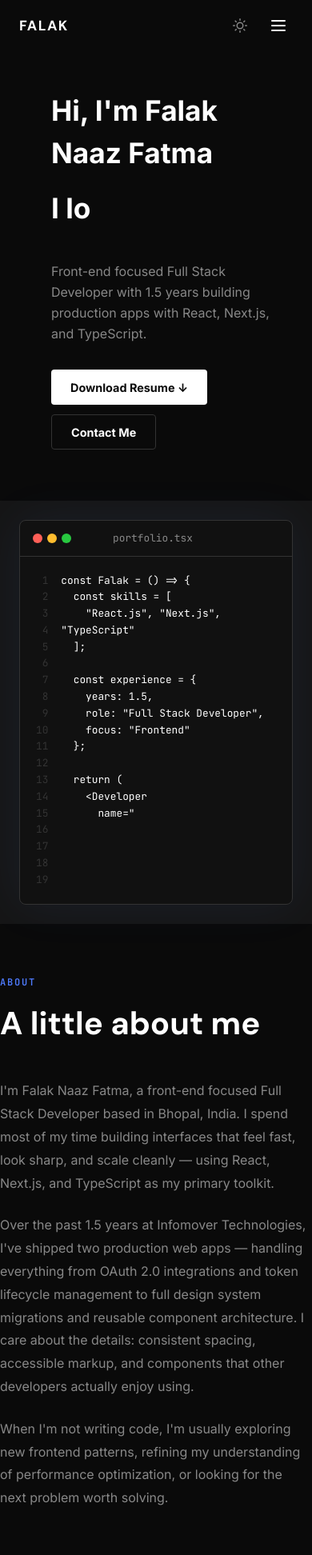
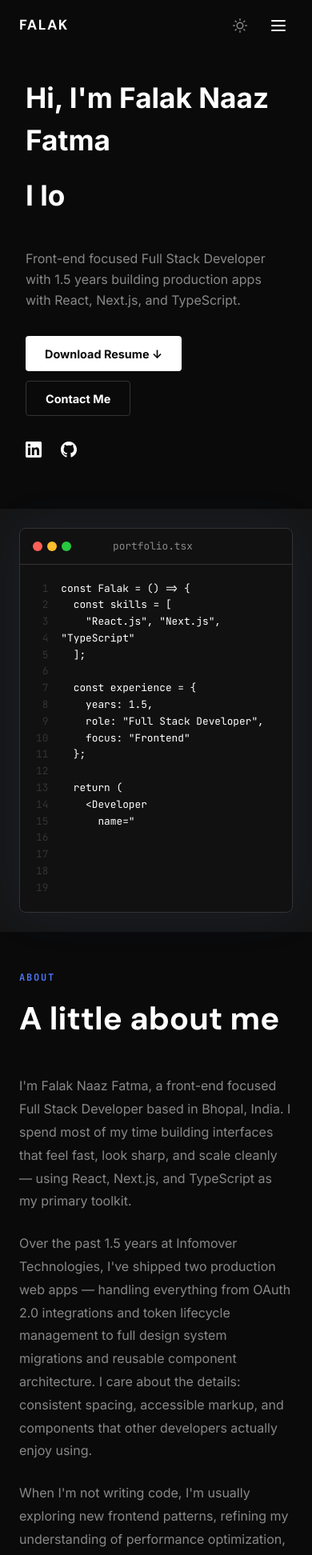
Before and after one commit to falak-naaz-fatma/portfolio, a Next.js app: page / in a window 390 px wide. Shown: the top 1944 px of the page at 80% size. Built offline with nearby package versions, Linux system fonts and the light colour scheme.

Commit message:
padding fixed and resume added

```diff
--- a/src/app/globals.css
+++ b/src/app/globals.css
@@ -116,11 +116,13 @@
 
 /* Scroll reveal stagger */
 .section-padding {
-  padding: 96px 0;
+  padding-top: 64px;
+  padding-bottom: 64px;
 }
 
 @media (max-width: 768px) {
   .section-padding {
-    padding: 64px 0;
+    padding-top: 48px;
+    padding-bottom: 48px;
   }
 }
--- a/src/components/AnimatedSection.tsx
+++ b/src/components/AnimatedSection.tsx
@@ -24,7 +24,7 @@
       ref={ref}
       id={id}
       aria-labelledby={labelledBy}
-      className={cx("mx-auto max-w-[1100px] px-6", className)}
+      className={cx("w-full mx-auto max-w-[1100px]", className)}
       initial={prefersReducedMotion ? false : "hidden"}
       animate={isInView ? "visible" : "hidden"}
       variants={revealContainer}
--- a/src/components/Nav.tsx
+++ b/src/components/Nav.tsx
@@ -19,16 +19,16 @@
   return (
     <header
       className={cx(
-        "fixed left-0 top-0 z-50 w-full h-16 transition-all duration-300",
+        "fixed left-0 top-0 z-50 w-full h-16 border-b transition-all duration-300",
         isScrolled
-          ? "border-b border-border bg-bg/80 backdrop-blur-xl"
-          : "bg-transparent",
+          ? "border-border bg-bg/80 backdrop-blur-md"
+          : "border-transparent bg-transparent",
       )}
     >
-      <nav className="mx-auto flex h-full max-w-[1100px] items-center justify-between px-6" aria-label="Primary navigation">
+      <nav className="flex h-full w-full items-center justify-between px-6 md:px-12 lg:px-20" aria-label="Primary navigation">
         <a
           href="#main"
-          className="font-heading text-[1.1rem] font-bold tracking-[0.08em] text-text"
+          className="font-heading text-[1.1rem] font-bold tracking-[0.08em] text-text no-underline outline-none"
           aria-label="Falak Naaz Fatma home"
         >
           FALAK
--- a/src/hooks/useScrollSpy.ts
+++ b/src/hooks/useScrollSpy.ts
@@ -12,8 +12,16 @@
   const [isScrolled, setIsScrolled] = useState(false);
 
   useEffect(() => {
+    let ticking = false;
+
     const updateState = () => {
-      setIsScrolled(window.scrollY > 80);
+      if (!ticking) {
+        window.requestAnimationFrame(() => {
+          setIsScrolled((prev) => {
+            const y = window.scrollY;
+            if (prev) return y > 40;
+            return y > 80;
+          });
 
           const activeSection = sectionIds
             .map((id) => document.getElementById(id))
@@ -23,6 +31,11 @@
 
           if (activeSection) {
             setActiveId(activeSection.id);
+          }
+
+          ticking = false;
+        });
+        ticking = true;
       }
     };
 
--- a/src/lib/data.ts
+++ b/src/lib/data.ts
@@ -1,7 +1,9 @@
 import type { ContactLink, Experience, NavItem, Project, SkillGroup } from "@/types/portfolio";
 
 export const navItems: NavItem[] = [
-  { label: "Work", href: "#experience", id: "experience" },
+  { label: "About", href: "#about", id: "about" },
+  { label: "Experience", href: "#experience", id: "experience" },
+  { label: "Work", href: "#projects", id: "projects" },
   { label: "Skills", href: "#skills", id: "skills" },
   { label: "Contact", href: "#contact", id: "contact" },
 ];
--- a/src/sections/About.tsx
+++ b/src/sections/About.tsx
@@ -15,14 +15,14 @@
 export function About() {
   return (
     <AnimatedSection id="about" labelledBy="about-title" className="section-padding !pb-0">
-      <motion.div variants={revealItem} className="mb-10">
+      <motion.div variants={revealItem} className="mb-10 px-6 sm:px-10 md:px-16 lg:px-20">
         <SectionLabel>ABOUT</SectionLabel>
         <h2 id="about-title" className="mt-3 font-heading text-[2.5rem] font-bold text-text">
           A little about me
         </h2>
       </motion.div>
 
-      <motion.div variants={revealItem}>
+      <motion.div variants={revealItem} className="px-6 sm:px-10 md:px-16 lg:px-20">
         {paragraphs.map((paragraph) => (
           <p key={paragraph} className="mb-6 text-[1rem] leading-[1.8] text-text-muted last:mb-0">
             {paragraph}
--- a/src/sections/Contact.tsx
+++ b/src/sections/Contact.tsx
@@ -109,7 +109,8 @@
     const { isInView, prefersReducedMotion } = useInView(ref);
 
     return (
-        <section ref={ref} id="contact" className="mx-auto max-w-[1100px] px-6" style={{ paddingTop: "96px", paddingBottom: "96px" }}>
+        <section ref={ref} id="contact" className="w-full mx-auto max-w-[1100px]" style={{ paddingTop: "64px", paddingBottom: "64px" }}>
+            <div className="px-6 sm:px-10 md:px-16 lg:px-20">
                 <motion.h2
                     initial={prefersReducedMotion ? false : { opacity: 0, y: 28 }}
                     animate={isInView ? { opacity: 1, y: 0 } : { opacity: 0, y: 28 }}
@@ -126,6 +127,7 @@
                     <ContactInfoColumn />
                     <ContactForm />
                 </div>
+            </div>
         </section>
     );
 }
--- a/src/sections/ExperienceSection.tsx
+++ b/src/sections/ExperienceSection.tsx
@@ -12,13 +12,14 @@
 
   return (
     <AnimatedSection id="experience" labelledBy="experience-title" className="section-padding !pb-0">
-      <motion.div variants={revealItem} className="mb-10">
+      <motion.div variants={revealItem} className="mb-10 px-6 sm:px-10 md:px-16 lg:px-20">
         <SectionLabel>Experience</SectionLabel>
         <h2 id="experience-title" className="mt-3 font-heading text-[2.5rem] font-bold text-text">
           Where I've worked
         </h2>
       </motion.div>
 
+      <motion.div variants={revealItem} className="px-6 sm:px-10 md:px-16 lg:px-20">
         <motion.article
           variants={revealItem}
           whileHover={prefersReducedMotion ? undefined : { y: -2 }}
@@ -47,6 +48,7 @@
             </div>
           </div>
         </motion.article>
+      </motion.div>
     </AnimatedSection>
   );
 }
--- a/src/sections/Footer.tsx
+++ b/src/sections/Footer.tsx
@@ -11,7 +11,7 @@
             whileInView={prefersReducedMotion ? { opacity: 1, y: 0 } : { opacity: 1, y: 0 }}
             viewport={{ once: true }}
             transition={{ duration: 0.6, ease: [0.16, 1, 0.3, 1] }}
-            className="mx-auto mt-24 max-w-[1100px] border-t border-border px-6 pb-6 pt-6"
+            className="mx-auto mt-16 max-w-[1100px] border-t border-border px-6 pb-6 pt-6"
         >
             <div className="flex flex-col items-center justify-between gap-2 md:flex-row">
                 <p className="font-mono text-[0.78rem] text-text-muted">
--- a/src/sections/HeroSection.tsx
+++ b/src/sections/HeroSection.tsx
@@ -245,14 +245,14 @@
 export function HeroSection() {
   return (
     <section id="hero" className="flex min-h-screen w-full flex-col md:flex-row" aria-labelledby="hero-title">
-      <div className="flex w-full flex-col justify-center bg-[var(--bg)] pl-16 pr-8 pb-16 pt-28 md:w-1/2 md:pl-32 md:pr-12 md:pb-0 md:pt-0">
+      <div className="flex w-full flex-col justify-center bg-[var(--bg)] px-8 pb-16 pt-24 md:w-1/2 md:pl-20 md:pr-12 md:pb-0 md:pt-24 lg:pt-0">
         <p
           id="hero-title"
-          className="mb-4 font-[var(--font-dm-sans)] text-[2.2rem] font-bold text-[var(--text)] md:text-[2.8rem]"
+          className="mb-4 font-[var(--font-dm-sans)] text-[2.2rem] font-bold text-[var(--text)] md:text-[2.4rem] lg:text-[2.8rem]"
         >
           Hi, I'm Falak Naaz Fatma
         </p>
-        <p className="mb-4 font-[var(--font-dm-sans)] text-[2.2rem] font-bold text-[var(--text)] md:text-[2.8rem]">
+        <p className="mb-4 font-[var(--font-dm-sans)] text-[2.2rem] font-bold text-[var(--text)] md:text-[2.4rem] lg:text-[2.8rem]">
           I <TypewriterText />
         </p>
         <p className="mt-6 max-w-[420px] text-[1rem] leading-relaxed text-[var(--text-muted)]">
@@ -274,6 +274,30 @@
             Contact Me
           </a>
         </div>
+        <div className="flex lg:hidden items-center gap-6 mt-8">
+          <a
+            href="https://linkedin.com/in/falak-naaz-fatma"
+            target="_blank"
+            rel="noopener noreferrer"
+            aria-label="LinkedIn"
+            className="text-text transition-opacity duration-200 hover:opacity-80"
+          >
+            <svg width="20" height="20" viewBox="0 0 24 24" fill="currentColor">
+              <path d="M20.447 20.452h-3.554v-5.569c0-1.328-.027-3.037-1.852-3.037-1.853 0-2.136 1.445-2.136 2.939v5.667H9.351V9h3.414v1.561h.046c.477-.9 1.637-1.85 3.37-1.85 3.601 0 4.267 2.37 4.267 5.455v6.286zM5.337 7.433a2.062 2.062 0 01-2.063-2.065 2.064 2.064 0 112.063 2.065zm1.782 13.019H3.555V9h3.564v11.452zM22.225 0H1.771C.792 0 0 .774 0 1.729v20.542C0 23.227.792 24 1.771 24h20.451C23.2 24 24 23.227 24 22.271V1.729C24 .774 23.2 0 22.222 0h.003z" />
+            </svg>
+          </a>
+          <a
+            href="https://github.com/falak-naaz-fatma"
+            target="_blank"
+            rel="noopener noreferrer"
+            aria-label="GitHub"
+            className="text-text transition-opacity duration-200 hover:opacity-80"
+          >
+            <svg width="20" height="20" viewBox="0 0 24 24" fill="currentColor">
+              <path d="M12 0C5.374 0 0 5.373 0 12c0 5.302 3.438 9.8 8.207 11.387.599.111.793-.261.793-.577v-2.234c-3.338.726-4.033-1.416-4.033-1.416-.546-1.387-1.333-1.756-1.333-1.756-1.089-.745.083-.729.083-.729 1.205.084 1.839 1.237 1.839 1.237 1.07 1.834 2.807 1.304 3.492.997.107-.775.418-1.305.762-1.604-2.665-.305-5.467-1.334-5.467-5.931 0-1.311.469-2.381 1.236-3.221-.124-.303-.535-1.524.117-3.176 0 0 1.008-.322 3.301 1.23A11.509 11.509 0 0112 5.803c1.02.005 2.047.138 3.006.404 2.291-1.552 3.297-1.23 3.297-1.23.653 1.653.242 2.874.118 3.176.77.84 1.235 1.911 1.235 3.221 0 4.609-2.807 5.624-5.479 5.921.43.372.823 1.102.823 2.222v3.293c0 .319.192.694.801.576C20.566 21.797 24 17.3 24 12c0-6.627-5.373-12-12-12z" />
+            </svg>
+          </a>
+        </div>
       </div>
       <div className="flex w-full items-center justify-center bg-[var(--bg-surface)] p-6 md:w-1/2 md:p-12">
         <CodeEditor />
--- a/src/sections/Projects.tsx
+++ b/src/sections/Projects.tsx
@@ -14,24 +14,28 @@
 
     return (
         <AnimatedSection id="projects" labelledBy="projects-title" className="section-padding !pb-0">
-            <motion.div variants={revealItem} className="mb-10">
+            <motion.div variants={revealItem} className="mb-10 px-6 sm:px-10 md:px-16 lg:px-20">
                 <SectionLabel>Projects</SectionLabel>
                 <h2 id="projects-title" className="mt-3 font-heading text-[2.5rem] font-bold text-text">
                     Things I've shipped
                 </h2>
             </motion.div>
 
+            <div className="px-6 sm:px-10 md:px-16 lg:px-20">
                 <motion.div variants={revealItem} className="grid gap-6 lg:grid-cols-2">
                     {featuredProjects.map((project) => (
                         <ProjectCard key={project.title} project={project} />
                     ))}
                 </motion.div>
+            </div>
 
+            <div className="px-6 sm:px-10 md:px-16 lg:px-20">
                 <motion.div variants={revealItem} className="mt-6 grid gap-6 lg:grid-cols-2">
                     {gridProjects.map((project) => (
                         <ProjectCard key={project.title} project={project} />
                     ))}
                 </motion.div>
+            </div>
         </AnimatedSection>
     );
 }
```
Also changed, not shown: src/sections/Skills.tsx (+5 -3 lines). Lines whose indentation alone changed are shown as unchanged.
